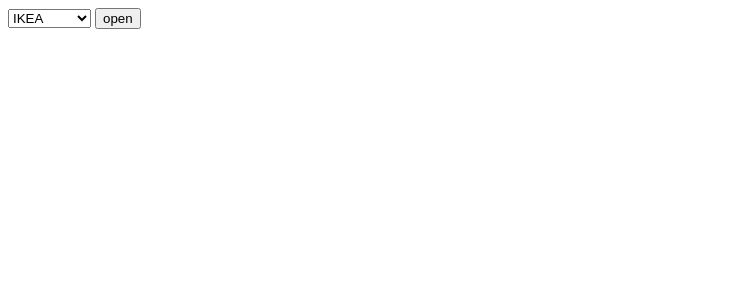
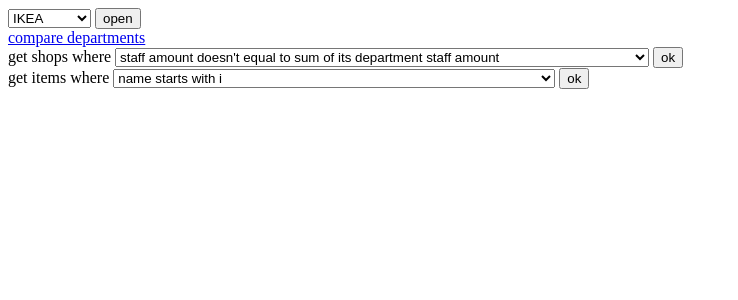
Before and after one commit to Arcimiendar/Stlab, a Django app: page / in a window 1280 px wide. Shown: the top 300 px of the page, without its empty margins (0-738 px from the left). Run offline with Django 3.2, Linux system fonts and the light colour scheme; data comes from the database, SQL or seed files in the repository.

Commit message:
some changes

```diff
--- a/main/django_homeworks/homework1/homework1/urls.py
+++ b/main/django_homeworks/homework1/homework1/urls.py
@@ -21,7 +21,7 @@
 urlpatterns = [
     path('admin/', admin.site.urls),
     path('', views.ShopsView.as_view(), name='index'),
-    path('shops/<int:pk>/', views.ShopDetailView.as_view(), name='shopDetail'),
+    path('shops/<int:pk>/', views.ShopDetailView.as_view(), name='shop_detail'),
     path('shops/<int:pk>/more', views.ShopDetailMoreView.as_view()),
     path('shops/<int:pk>/edit', views.ShopUpdate.as_view(), name='shop_edit'),
     path('shops/<int:pk>/delete', views.ShopDelete.as_view()),
@@ -34,6 +34,6 @@
     path('departments/<int:shop_id>/create', views.DepartmentCreate.as_view()),
     path('filter/item/<int:number>', views.ItemFilterView.as_view()),
     path('filter/shop/<int:number>', views.ShopFilterView.as_view()),
-    path('compare', views.CompareView.as_view()),
+    path('compare', views.CompareView.as_view(), name='compare'),
     path('message', views.ItemsNotSoldView.as_view(), name='item_not_sold'),
 ]
--- a/main/django_homeworks/homework1/task1/models.py
+++ b/main/django_homeworks/homework1/task1/models.py
@@ -21,6 +21,14 @@
     staff_amount = models.IntegerField()
     shop = models.ForeignKey(Shop, on_delete=models.CASCADE,
                              related_name="departments", verbose_name="Shop")
+
+    def __eq__(self, other: 'Department'):
+        if self.sphere == other.sphere and \
+           self.staff_amount == other.staff_amount and \
+           self.shop_id == other.shop_id:
+            return True
+        else:
+            return False
 
     def __str__(self):
         return f'{self.shop.name}: {self.sphere}'
--- a/main/django_homeworks/homework1/task1/static/table.css
+++ b/main/django_homeworks/homework1/task1/static/table.css
@@ -4,3 +4,6 @@
 table, td, th {
     border: 1px solid black
 }
+.leader {
+    background-color: gray;
+}
--- a/main/django_homeworks/homework1/task1/views.py
+++ b/main/django_homeworks/homework1/task1/views.py
@@ -10,11 +10,17 @@
 
 class ShopsView(View):
     def get(self, request):
-
-        return render(request, "shop.html", context={'shops': Shop.objects.all()})
+        context = {
+            'shops': Shop.objects.all(),
+            'compare': reverse_lazy('compare')
+        }
+        return render(request, "shop.html", context=context)
 
     def post(self, request):
-
+        if 'shop filter' in request.POST:
+            return redirect(f"filter/shop/{request.POST.get('filter')}")
+        if 'item filter' in request.POST:
+            return redirect(f"filter/item/{request.POST.get('filter')}")
         return redirect(f'shops/{request.POST.get("shop")}/')
 
 
@@ -127,7 +133,7 @@
     template_name = 'task1/create.html'
 
     def get_success_url(self):
-        return reverse_lazy('shopDetail', args=[self.object.id])
+        return reverse_lazy('shop_detail', args=[self.object.id])
 
 
 class ShopDetailMoreView(DetailView):
@@ -176,14 +182,6 @@
         elif self.kwargs['number'] == 2:
             queryset = queryset.filter(departments__items__price__lt=5).distinct()
         elif self.kwargs['number'] == 3:
-            queryset_departments = queryset.annotate(
-                number_departments=Count('departments', distinct=True),
-                sum_departments_staff_amount=Sum("departments__staff_amount")
-            ).order_by('id')
-            queryset_items = queryset.annotate(
-                max_price=Max('departments__items__price'),
-                items_number=Count('departments__items')
-            ).values('max_price', 'id', 'items_number').order_by('id')
 
             queryset = Shop.objects.raw(
                 """
@@ -203,9 +201,9 @@
 
         elif self.kwargs['number'] == 4:
             queryset = queryset.annotate(
-                specific_items=Count('departments__items',
-                                     filter=
-                                     Q(departments__items__price__lte=10) | Q(departments__items__name__contains='a'))
+                specific_items=Count(
+                    'departments__items', filter=
+                    Q(departments__items__price__lte=10) | Q(departments__items__name__contains='a'))
             )
 
         return queryset
--- a/main/django_homeworks/homework1/templates/shop.html
+++ b/main/django_homeworks/homework1/templates/shop.html
@@ -19,5 +19,30 @@
 
         <input type="submit" value="open">
     </form>
+    <a href="{{ compare }}">compare departments</a>
+    <form method="post">
+        {% csrf_token %}
+        <label for="filter">get shops where</label>
+        <select name="filter">
+            <option value="1">staff amount doesn't equal to sum of its department staff amount</option>
+            <option value="2">shop has item with price is less than 5</option>
+            <option value="3">test annotate (sum price, sum department stuff amount, count price, count department)</option>
+            <option value="4">test annotate (number of items, that contains 'a' or price less than 10)</option>
+        </select>
+        <input type="submit" value="ok" name="shop filter">
+    </form>
+    <form method="post">
+        {% csrf_token %}
+        <label for="filter">get items where</label>
+        <select name="filter">
+            <option value="1">name starts with i</option>
+            <option value="2">price > 10 and shop staff amount > 50</option>
+            <option value="3">price > 20 or shop staff amount > 50</option>
+            <option value="4">department id is 1 or 3 or 5 or 6</option>
+            <option value="5">(price > 10 and name contains 'a') or (price < 20 and name contains 'o')</option>
+            <option value="6">price = department staff amount + 10</option>
+        </select>
+        <input type="submit" value="ok" name="item filter">
+    </form>
 </body>
 </html>
--- a/main/django_homeworks/homework1/templates/task1/compare_view.html
+++ b/main/django_homeworks/homework1/templates/task1/compare_view.html
@@ -1,4 +1,5 @@
 {% load get_leader %}
+{% load is_leader %}
 {% load static %}
 <!DOCTYPE html>
 <html lang="en">
@@ -29,10 +30,10 @@
             <td>
                 {{ list.0 }}
             </td>
-            <td>
+            <td class="{% is_leader comparing_names.1 comparing_names.2 list.0 1 %}">
                 {{ list.1 | default_if_none:"0" | floatformat:"-1" }}
             </td>
-            <td>
+            <td class="{% is_leader comparing_names.2 comparing_names.1 list.0 0 %}">
                 {{ list.2 | default_if_none:"0" | floatformat:"-1" }}
             </td>
             <td> {% get_leader comparing_names.1 comparing_names.2 list.0 %} </td>
```
Also changed, not shown: main/django_homeworks/homework1/task1/templatetags/get_leader.py (+56 -9 lines), main/django_homeworks/homework1/task1/templatetags/is_leader.py (added, +14 -0 lines).
